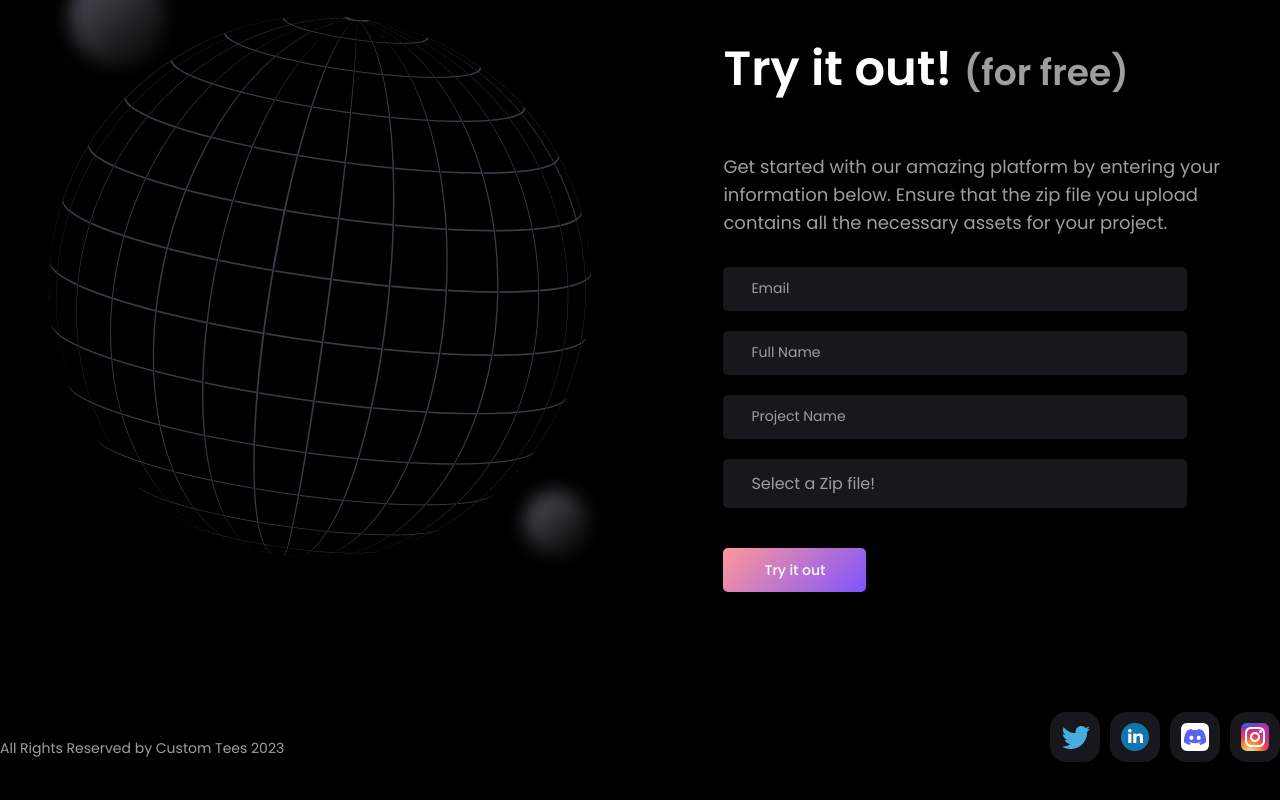
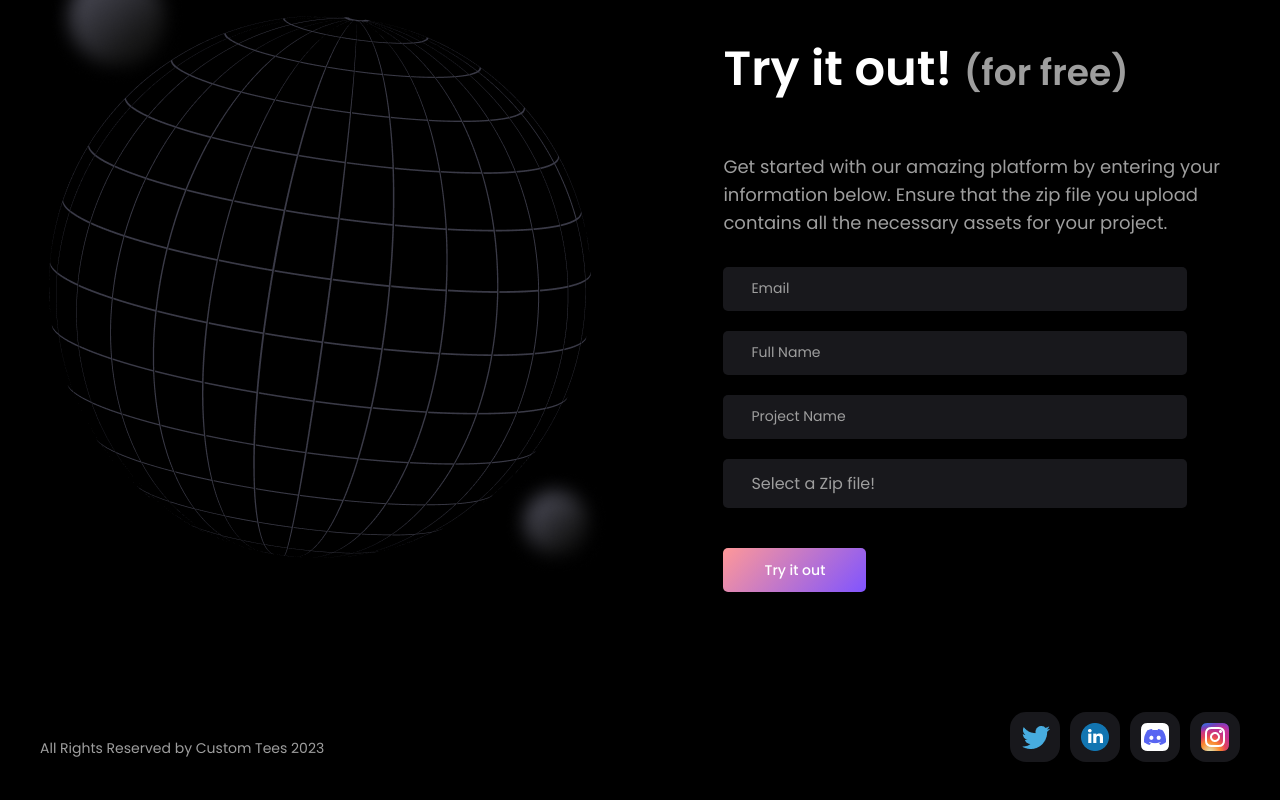
Before and after one commit to ayan-mn18/Authentic-kicks-frontend, a React (Create React App) app: page / in a window 1280 px wide. Shown: the part 6075-6875 px from the top of the page. Built offline with nearby package versions, Linux system fonts and the light colour scheme.

Commit message:
Footer width :bulb:

```diff
--- a/src/index.css
+++ b/src/index.css
@@ -26,6 +26,6 @@ body {
 }
 
 .footer {
-  max-width: var(--max-container-width);
+  max-width: var(--max-footer-width);
   margin: auto;
 }
--- a/src/variables.css
+++ b/src/variables.css
@@ -9,4 +9,5 @@
     --scrollbar-color: #8a6be6;
     --box-background-color:#18181C;
     --icon-box-background-color:#222228;
+    --max-footer-width: 1200px;
 }
```
